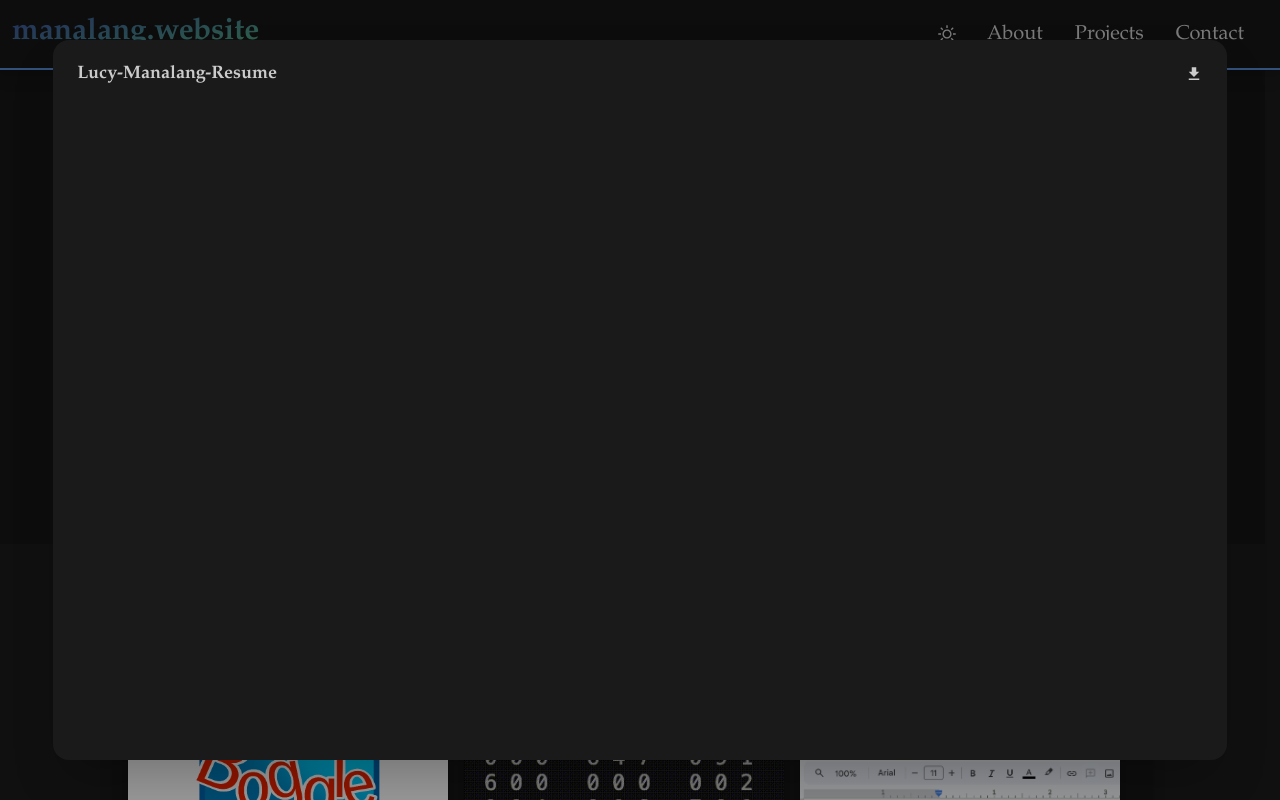
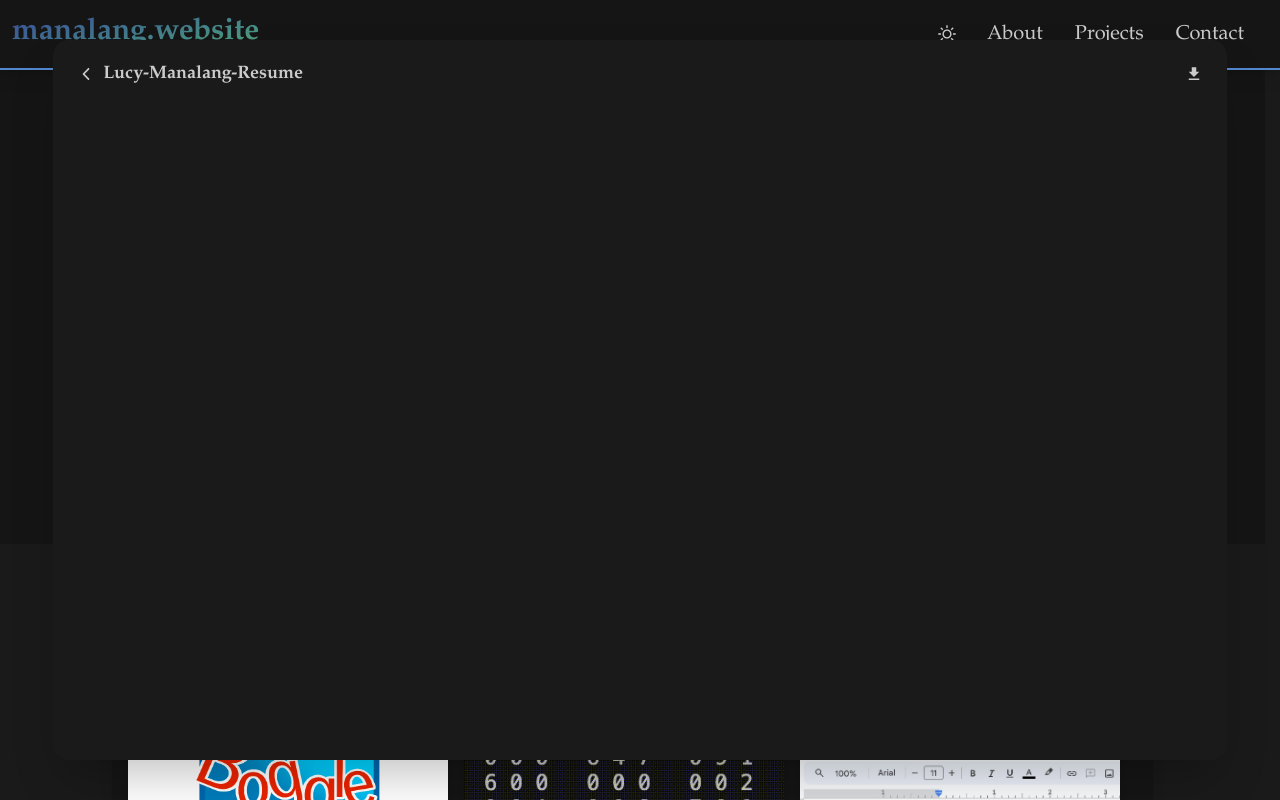
Before and after one commit to LucyManalang/my-website, a Next.js app: page / in a window 1280 px wide. Both pictures are taken after a click on the button "Lucy-Manalang-Resume". Shown: the part 1224-2024 px from the top of the page. Built offline with nearby package versions, Linux system fonts and the light colour scheme.

Commit message:
resume modal fixed

```diff
--- a/src/pages/index.tsx
+++ b/src/pages/index.tsx
@@ -1,11 +1,10 @@
 import { PiLinkedinLogo, PiGithubLogoLight } from 'react-icons/pi';
 import { AiOutlineMoon, AiOutlineSun } from 'react-icons/ai';
 import { IoFileTrayFullOutline } from 'react-icons/io5';
-import { FaLongArrowAltRight } from 'react-icons/fa';
 import { MdFileDownload } from 'react-icons/md';
+import { IoIosArrowBack } from 'react-icons/io';
 import { useLocalStorage } from 'react-use';
 import { HiMenuAlt2 } from 'react-icons/hi';
-import { Document, Page } from 'react-pdf';
 import React, { useState } from 'react';
 import Image from 'next/image';
 import Link from 'next/link';
@@ -159,7 +158,17 @@ const Navigation = () => {
 };
 
 const App = () => {
-  const onClick = () => {
+  const [isModalOpen, setIsModalOpen] = useState(false);
+
+  const handleOpenModal = () => {
+    setIsModalOpen(true);
+  };
+
+  const handleCloseModal = () => {
+    setIsModalOpen(false);
+  };
+
+  const downloadResume = () => {
     const pdfUrl = '/res/Lucy-Manalang-Resume.pdf';
     const link = document.createElement('a');
     link.href = pdfUrl;
@@ -273,15 +282,21 @@ const App = () => {
           <h2 className="h-12">Resume:</h2>
           <button
             className="btn w-fit text-xl my-2 bg-base-100"
-            onClick={() => document.getElementById('my_modal_2').showModal()}
+            onClick={handleOpenModal}
           >
             <IoFileTrayFullOutline /> Lucy-Manalang-Resume
           </button>
-          <dialog id="my_modal_2" className="modal">
+          {isModalOpen && (
+            <dialog className="modal" open>
               <div className="modal-box max-w-full h-screen bg-base-100 pt-5">
                 <div className="flex justify-between items-center pb-2">
-                <h3 className="font-bold text-lg">Lucy-Manalang-Resume</h3>
-                <button className="text-lg" onClick={onClick}>
+                  <h3 className="flex items-center gap-2 font-bold text-lg">
+                    <button onClick={handleCloseModal}>
+                      <IoIosArrowBack />
+                    </button>
+                    Lucy-Manalang-Resume
+                  </h3>
+                  <button className="text-lg" onClick={downloadResume}>
                     <MdFileDownload />
                   </button>
                 </div>
@@ -293,9 +308,10 @@ const App = () => {
                 ></iframe>
               </div>
               <form method="dialog" className="modal-backdrop">
-              <button>close</button>
+                <button onClick={handleCloseModal}>close</button>
               </form>
             </dialog>
+          )}
         </div>
         <div id="projects" className="section">
           <h1>Projects:</h1> <br />
```
Lines whose indentation alone changed are shown as unchanged.
